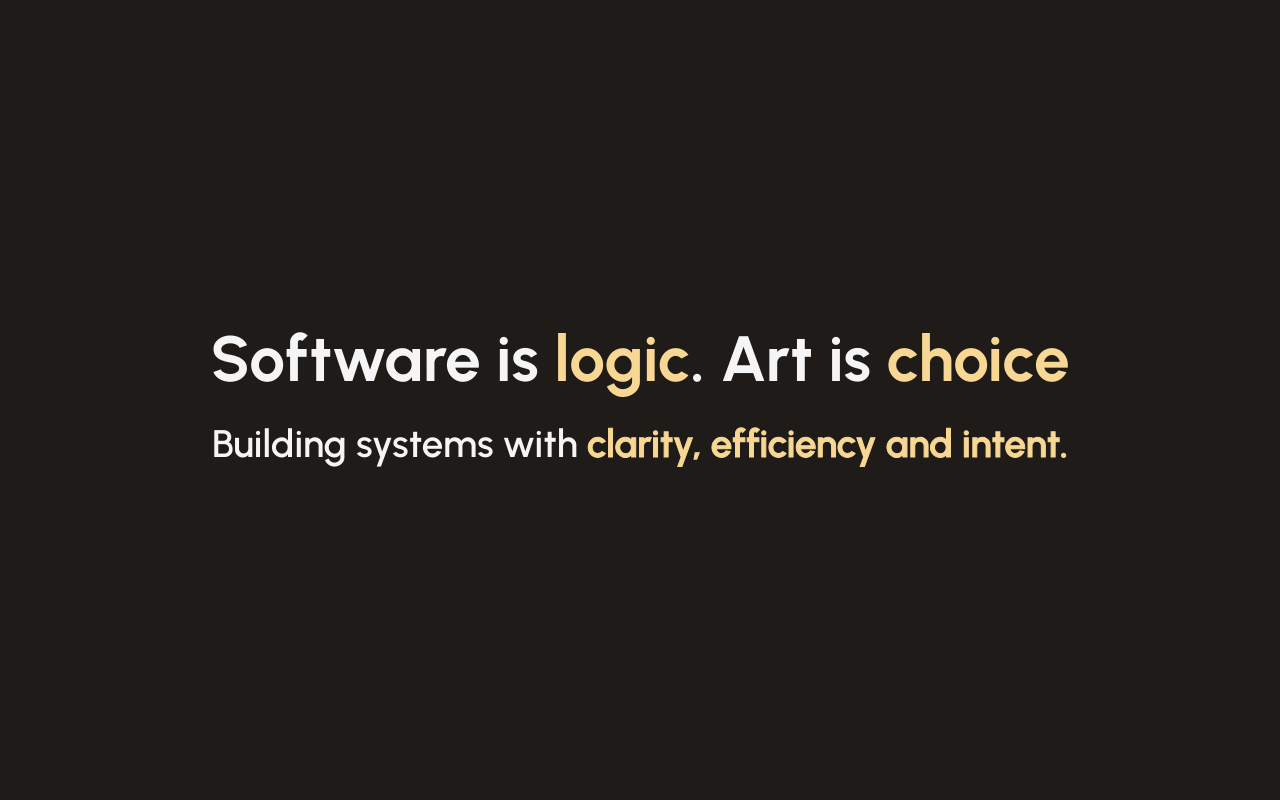
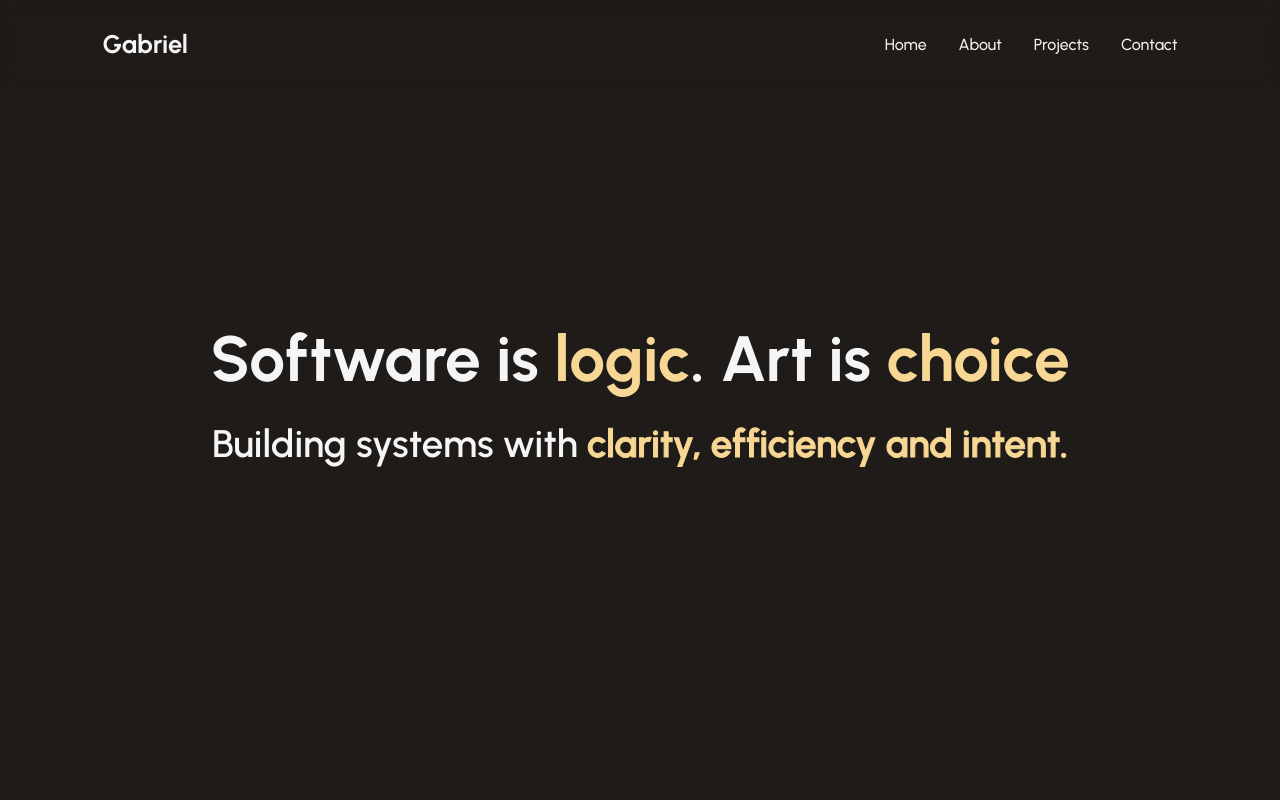
Before and after one commit to gabriel-galleg0/My-portfolio, a React (Vite) app: page / in a window 1280 px wide. Shown: the top 800 px of the page. Built offline with nearby package versions, Linux system fonts and the light colour scheme.

Commit message:
NavBar e menu hamburguer/lateral criados

```diff
--- a/src/App.jsx
+++ b/src/App.jsx
@@ -3,10 +3,13 @@ import Hero from "./sections/Hero/Hero"
 import Intro from "./sections/Intro/Intro"
 import Projects from "./sections/Projects/Projects"
 import Contact from "./sections/Contact/Contact"
+import Navbar from "./components/layout/Navbar/Navbar"
+import "./styles/variables.css"
 
 export default function App() {
   return (
     <>
+    <Navbar />
      <Hero />
      <Intro/>
      <Timeline />
--- /dev/null
+++ b/src/components/layout/Navbar/Navbar.jsx
@@ -0,0 +1,63 @@
+import { useState, useEffect } from "react"
+import "./navbar.css"
+
+export default function Navbar(){
+
+  const [showNav, setShowNav] = useState(false)
+  const [menuOpen, setMenuOpen] = useState(false)
+
+  useEffect(() => {
+
+        const timer = setTimeout(() => {
+      setShowNav(true)
+    }, 2500) // 2.5 segundos
+
+    return () => clearTimeout(timer)
+
+  }, [])
+
+  return (
+
+    <nav className={`navbar ${showNav ? "navbar_visible" : ""}`}>
+
+      <div className="navbar_container">
+
+        <div className="logo">
+          Gabriel
+        </div>
+
+        <ul className={`nav_links ${menuOpen ? "active" : ""}`}>
+          {menuOpen && (
+          <button
+          className="menu_close"
+          onClick={() => setMenuOpen(false)}
+          >
+            X
+          </button>
+
+          )}
+
+
+          <li><a href="#hero" onClick={() => setMenuOpen(false)}>Home</a></li>
+          <li><a href="#intro" onClick={() => setMenuOpen(false)}>About</a></li>
+          <li><a href="#projects" onClick={() => setMenuOpen(false)}>Projects</a></li>
+          <li><a href="#contact" onClick={() => setMenuOpen(false)}>Contact</a></li>
+
+        </ul>
+
+        <div
+          className={`hamburger ${menuOpen ? "active" : ""}`}
+          onClick={() => setMenuOpen(!menuOpen)}
+        >
+
+          <span></span>
+          <span></span>
+          <span></span>
+
+        </div>
+
+      </div>
+
+    </nav>
+  )
+}
--- /dev/null
+++ b/src/components/layout/Navbar/navbar.css
@@ -0,0 +1,95 @@
+.navbar{
+  position: fixed;
+  top: 0;
+  width: 100%;
+  padding: 1.5rem clamp(1.5rem, 8vw, 10rem);
+  z-index: 999;
+
+  transform: translateY(-100%);
+  transition: 0.3s ease;
+}
+
+.navbar_visible{
+  transform: translateY(0);
+  backdrop-filter: blur(10px);
+}
+
+.navbar_container{
+  max-width: 1200px;
+  margin: 0 auto;
+
+  display: flex;
+  align-items: center;
+  justify-content: space-between;
+}
+
+.logo{
+  font-weight: 700;
+  font-size: 1.6rem;
+}
+
+.nav_links{
+  display: flex;
+  gap: 2rem;
+  list-style: none;
+}
+
+.nav_links a{
+  text-decoration: none;
+  font-weight: 500;
+}
+
+.hamburger{
+  display: none;
+  flex-direction: column;
+  gap: 5px;
+  cursor: pointer;
+}
+
+.hamburger span{
+  width: 25px;
+  height: 3px;
+  background: white;
+}
+
+
+@media (max-width: 900px){
+
+  .nav_links{
+    position: fixed;
+    top: 0;
+    right: -100%;
+    height: 100vh;
+    width: 70%;
+
+    flex-direction: column;
+    justify-content: center;
+    align-items: center;
+
+    background: #111;
+
+    transition: 0.3s;
+  }
+
+  .nav_links.active{
+    right: 0;
+  }
+
+  .hamburger{
+    display: flex;
+  }
+
+}
+
+.menu_close{
+  position: absolute;
+  top: 25px;
+  right: 25px;
+
+  background: none;
+  border: none;
+  font-size: 2rem;
+  cursor: pointer;
+
+  color: white;
+}
--- a/src/sections/Contact/Contact.jsx
+++ b/src/sections/Contact/Contact.jsx
@@ -26,7 +26,7 @@ export default function Contact() {
   }
 
   return (
-    <section className="section_contact">
+    <section id="contact" className="section_contact">
       <div className="contact_content">
 
         <h2 className="contact_title">Get In Touch</h2>
```
Also changed, not shown: src/components/layout/Navbar.jsx (deleted).
